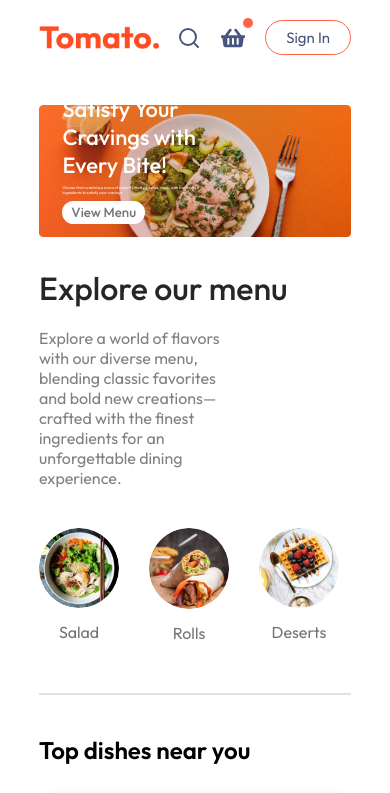
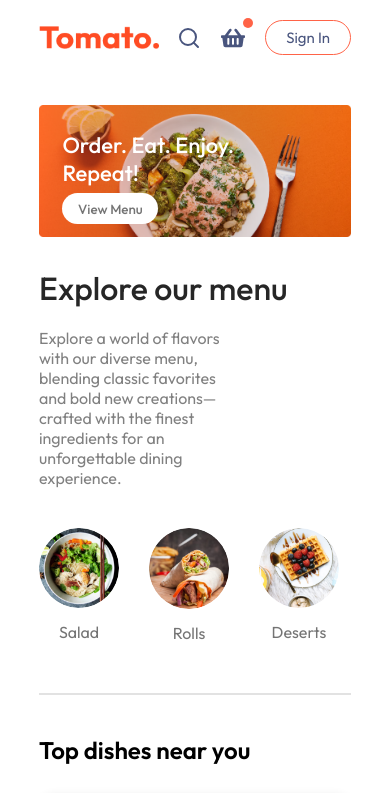
Before and after one commit to mahesh-pagrut/food-villa, a React (Vite) app in the folder frontend/: page / in a window 390 px wide. Shown: the top 793 px of the page. Built offline with nearby package versions, Linux system fonts and the light colour scheme.

Commit message:
header responsivness

```diff
--- a/frontend/src/components/Header/Header.css
+++ b/frontend/src/components/Header/Header.css
@@ -42,3 +42,23 @@
     font-size: max(1vw 22px);
     border-radius: 50px;
 }
+
+
+@media (max-width:1050px){
+    .header-contents{
+        max-width: 45%;
+    }
+}
+
+@media (max-width:750px){
+    .header-contents{
+        max-width: 65%;
+    }
+
+    .header-contents p{
+        display: none;
+    }
+    .header-contents button{
+        padding: 2vw 4vw;
+    }
+}
--- a/frontend/src/components/Header/Header.jsx
+++ b/frontend/src/components/Header/Header.jsx
@@ -5,7 +5,7 @@ const Header = () => {
   return (
     <div className='header'>
         <div className='header-contents'>
-        <h2>Order Now & Satisfy Your Cravings with Every Bite!</h2>
+        <h2>Order. Eat. Enjoy. Repeat!</h2>
         <p>Choose from a delicious menu of expertly crafted dishes, made with the freshest ingredients to satisfy your cravings.</p>
         <button>
             View Menu
```
